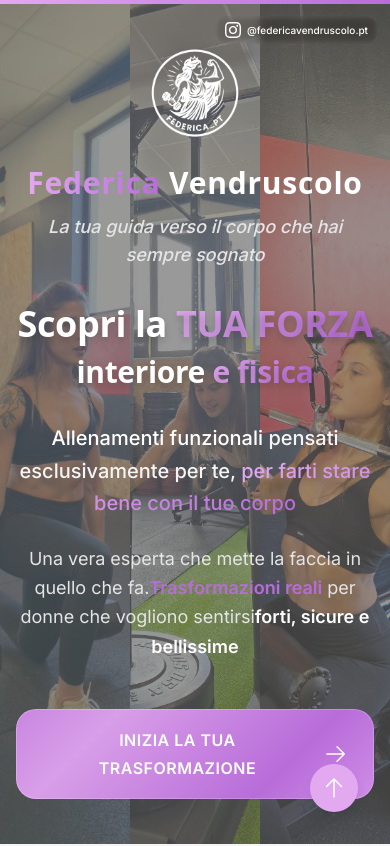
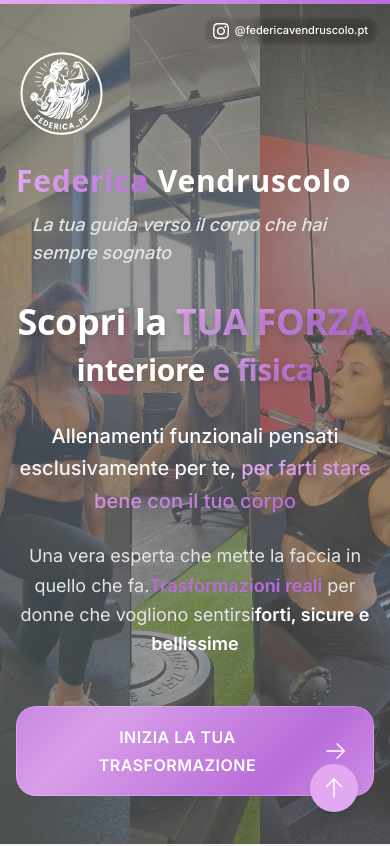
Before and after one commit to gianlucapozzi-cmd/Federica_Vendruscolo, a Next.js app: page / in a window 390 px wide. Shown: the top 846 px of the page. Built offline with nearby package versions, Linux system fonts and the light colour scheme.

Commit message:
Mobile: ridotto bottone CTA 15%, logo spostato a sinistra e ridotto 5%, testo IG aumentato 10%

```diff
--- a/components/HeroSection.tsx
+++ b/components/HeroSection.tsx
@@ -26,7 +26,7 @@ export default function HeroSection() {
           >
             <path d="M12 2.163c3.204 0 3.584.012 4.85.07 3.252.148 4.771 1.691 4.919 4.919.058 1.265.069 1.645.069 4.849 0 3.205-.012 3.584-.069 4.849-.149 3.225-1.664 4.771-4.919 4.919-1.266.058-1.644.07-4.85.07-3.204 0-3.584-.012-4.849-.07-3.26-.149-4.771-1.699-4.919-4.92-.058-1.265-.07-1.644-.07-4.849 0-3.204.013-3.583.07-4.849.149-3.227 1.664-4.771 4.919-4.919 1.266-.057 1.645-.069 4.849-.069zm0-2.163c-3.259 0-3.667.014-4.947.072-4.358.2-6.78 2.618-6.98 6.98-.059 1.281-.073 1.689-.073 4.948 0 3.259.014 3.668.072 4.948.2 4.358 2.618 6.78 6.98 6.98 1.281.058 1.689.072 4.948.072 3.259 0 3.668-.014 4.948-.072 4.354-.2 6.782-2.618 6.979-6.98.059-1.28.073-1.689.073-4.948 0-3.259-.014-3.667-.072-4.947-.196-4.354-2.617-6.78-6.979-6.98-1.281-.059-1.69-.073-4.949-.073zm0 5.838c-3.403 0-6.162 2.759-6.162 6.162s2.759 6.163 6.162 6.163 6.162-2.759 6.162-6.163c0-3.403-2.759-6.162-6.162-6.162zm0 10.162c-2.209 0-4-1.79-4-4 0-2.209 1.791-4 4-4s4 1.791 4 4c0 2.21-1.791 4-4 4zm6.406-11.845c-.796 0-1.441.645-1.441 1.44s.645 1.44 1.441 1.44c.795 0 1.439-.645 1.439-1.44s-.644-1.44-1.439-1.44z"/>
           </svg>
-          <span className="text-white text-[10px] sm:text-sm font-medium group-hover:text-accent transition-colors duration-300">
+          <span className="text-white text-[11px] sm:text-sm font-medium group-hover:text-accent transition-colors duration-300">
             @federicavendruscolo.pt
           </span>
         </a>
@@ -66,14 +66,14 @@ export default function HeroSection() {
           initial={{ opacity: 0, y: 30 }}
           animate={{ opacity: 1, y: 0 }}
           transition={{ duration: 0.8, delay: 0.3 }}
-          className="mb-8"
+          className="mb-8 text-left sm:text-center"
         >
           {/* Logo */}
           <div className="mb-6">
             <img
               src="/Logo Fede.png"
               alt="Federica PT Logo"
-              className="w-24 h-24 mx-auto rounded-full object-cover bg-transparent"
+              className="w-[91px] h-[91px] sm:w-24 sm:h-24 mx-0 sm:mx-auto rounded-full object-cover bg-transparent"
               style={{
                 backgroundColor: 'transparent',
                 filter: 'brightness(0) invert(1)'
@@ -136,7 +136,7 @@ export default function HeroSection() {
           <motion.button
             whileHover={{ scale: 1.05 }}
             whileTap={{ scale: 0.95 }}
-            className="inner-content group flex items-center gap-3 text-xl px-12 py-6 relative overflow-hidden"
+            className="inner-content group flex items-center gap-3 text-xl px-10 py-5 sm:px-12 sm:py-6 relative overflow-hidden"
             onClick={() => {
               const contactSection = document.getElementById('contact')
               contactSection?.scrollIntoView({ behavior: 'smooth' })
```
